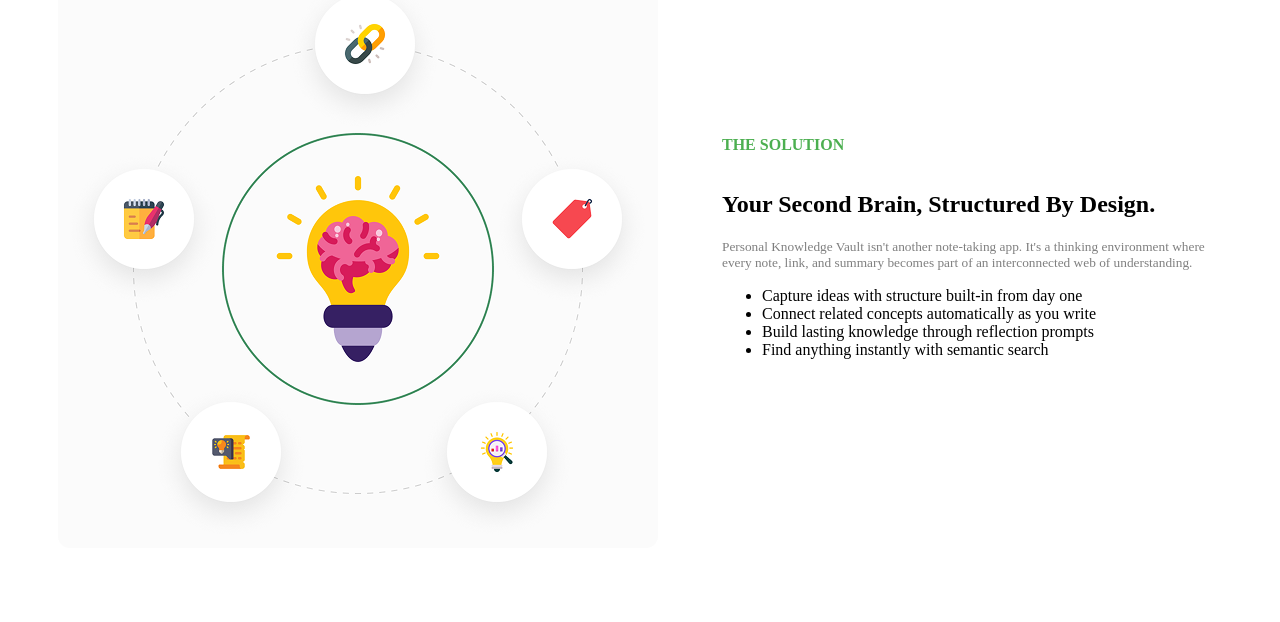
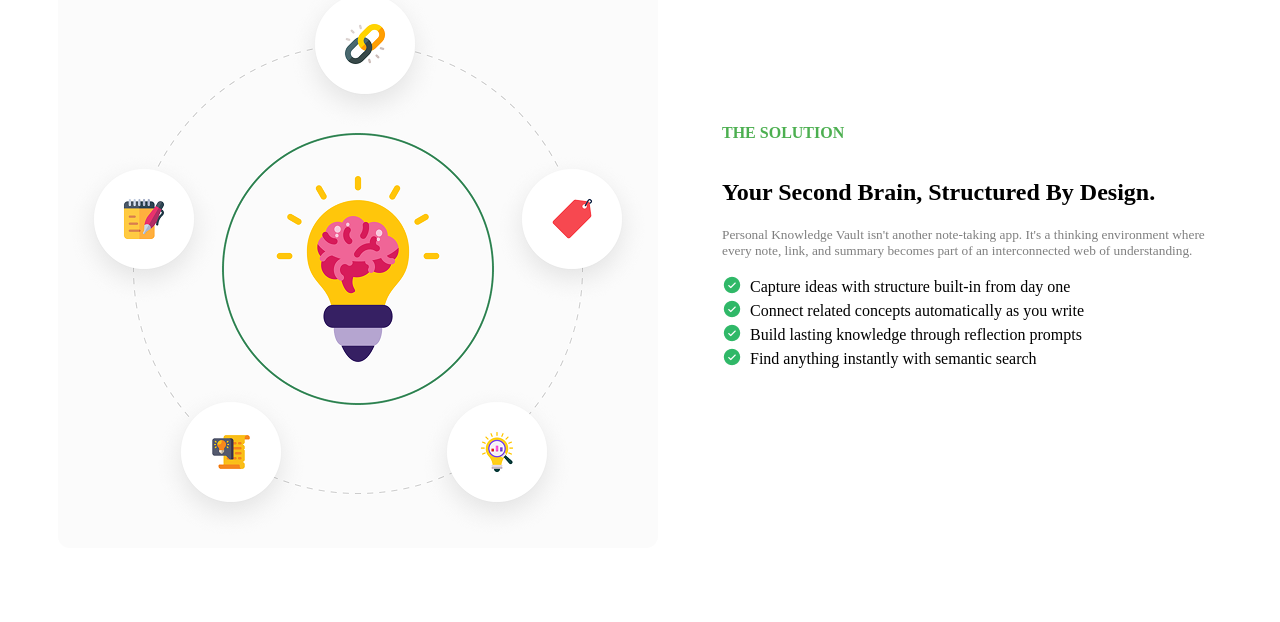
Before and after one commit to jawadjb21/assignment_1, a plain HTML site: page index.html in a window 1280 px wide. Shown: the part 1338-1960 px from the top of the page. Drawn offline with Linux system fonts and the light colour scheme.

Commit message:
finished brain section

```diff
--- a/styles/index.css
+++ b/styles/index.css
@@ -132,6 +132,30 @@
     font-weight: bold;
 }
 
+#brain-side h3 {
+    font-size: 2.5rem;
+    font-weight: bolder;
+    line-height: 1.2;
+    margin-bottom: 0.5rem;
+}
+
 #brain-side small{
     opacity: .5;
 }
+
+.feature-list{
+    list-style: none;
+    padding: 0;
+}
+
+.feature-list li {
+    position: relative;
+    display: flex;
+    align-items: center;
+    font-size: 1rem;
+}
+
+.feature-list li::before{
+    content: url("../assets/second_brain/CheckCircle.png");
+    margin-right: .5rem;
+}
```
Also changed, not shown: assets/second_brain/CheckCircle.png (added).
